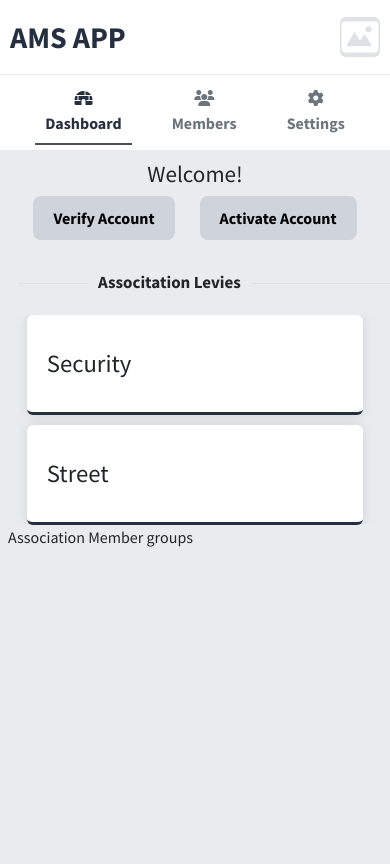
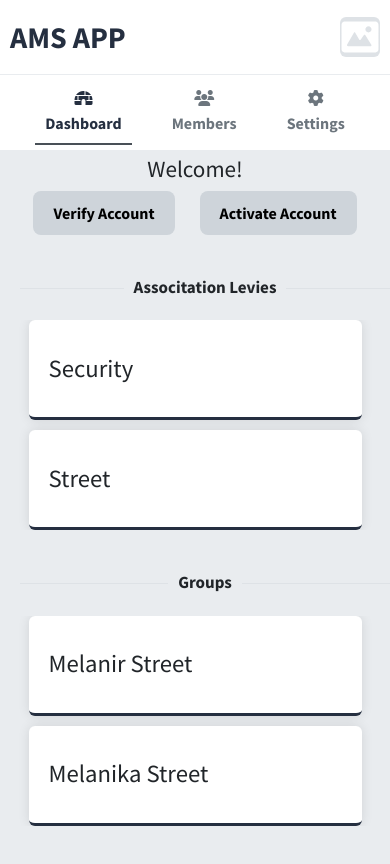
Before and after one commit to codepraycode/ams_app, a React app: page / in a window 390 px wide. Built offline with nearby package versions, Linux system fonts and the light colour scheme; the HTML template or start-up script is replaced by a standard one.

Commit message:
added groups display

```diff
--- a/src/components/Groups.jsx
+++ b/src/components/Groups.jsx
@@ -1,11 +1,25 @@
 import React from 'react'
+import { useSelector } from 'react-redux';
+import { getGroups } from '../app/accountSlice';
+import Section from './Section'
 
 function Groups() {
+  const groups = useSelector(getGroups);
+
   return (
-    <section className='px-2'>
-        Association Member groups
-    </section>
+    <Section title={"Groups"}>
+
+      <div className="cards">
+        {
+          groups.map((group) => (
+            <div className='cards_item' key={group.id}>
+              <h2>{group.name}</h2>
+            </div>
+          ))
+        }
+      </div>
+    </Section>
   )
 }
 
-export default Groups
+export default Groups;
--- a/src/components/Levies.jsx
+++ b/src/components/Levies.jsx
@@ -1,23 +1,19 @@
 import React from 'react'
 import { useSelector } from 'react-redux'
 import { getLevies } from '../app/accountSlice'
+
+import Section from './Section';
 
 function Levies() {
     const levies = useSelector(getLevies);
 
     return (
-      <section className='levies_container px-2'>
+        <Section title={"Associtation Levies"}>
 
-        <div className="title">
-          <span className='label'>Associtation Levies</span>
-
-          <span className='liner'></span>
-        </div>
-
-        <div className="levy">
+          <div className="cards">
             {
                   levies.map((levy)=>(
-                  <div className='levy_item' key={levy.id}>
+                      <div className='cards_item' key={levy.id}>
                           <h2>{levy.label}</h2>
                     </div>
                 ))
@@ -25,7 +21,7 @@ function Levies() {
           </div>
 
 
-      </section>
+        </Section>
     )
 }
 
--- /dev/null
+++ b/src/components/Section.jsx
@@ -0,0 +1,25 @@
+import React from 'react';
+
+
+/* A section wrapper */
+
+function Section ({title, children }) {
+
+    return (
+        <section>
+
+            <div className="header">
+                <span className='section_title'>{title}</span>
+                <span className='liner'></span>
+            </div>
+
+            <div className="section_content">
+                {children}
+            </div>
+
+
+        </section>
+    )
+}
+
+export default Section;
--- a/src/pages/Dashboard.jsx
+++ b/src/pages/Dashboard.jsx
@@ -8,7 +8,8 @@ const Dashboard = () => {
 
   return (
     <>
-      <div className='intro'>
+
+      <section className='intro'>
 
         <div>
           <h3>Welcome!</h3>
@@ -20,12 +21,14 @@ const Dashboard = () => {
           <button>Verify Account</button>
           <button>Activate Account</button>
         </div>
-      </div>
+      </section>
 
 
-      <Levies />
-
-      <Groups/>
+      <section className='sided_section'>
+        <Levies />
+        <div className="divider"></div>
+        <Groups/>
+      </section>
 
     </>
   )
--- a/src/scss/app.scss
+++ b/src/scss/app.scss
@@ -519,14 +519,88 @@ nav{
         }
 }
 
+section {
+    margin: 10px 15px 30px 15px;
+    padding: 0px 15px;
+
+    // margin-bottom: 30px;
+
+    .header {
+        font-weight: bold;
+        font-size: $medium -3;
+
+        position: relative;
+        overflow: hidden;
+        // background-color: red;
+        left: 10px;
+
+        margin: 0 0 20px 0;
+
+
+        .section_title {
+            margin: 0;
+            font-size: $small+4;
+            position: relative;
+            left: 70px;
+
+            background: $gray-200;
+            padding: 0 10px;
+        }
+
+        .liner {
+            display: block;
+            position: absolute;
+            width: 100%;
+            height: 1px;
+            background-color: $gray-300;
+            top: 50%;
+            left: 0%;
+            z-index: -1;
+
+
+        }
+    }
+}
+
+.sided_section{
+    margin: 10px 5px 30px 5px;
+    padding: 0px ;
+
+    display: flex;
+    align-items: center;
+    justify-content: space-evenly;
+    column-gap:0px;
+    position: relative;
+    .divider{
+        background: $gray-300;
+        width: 2px;
+        height: 100%;
+        position: absolute;
+        left: 49%;
+    }
+    &>section{
+        width: 45%;
+
+        margin: 10px 5px;
+        padding: 0px 10px;
+        &:first-of-type .header .liner {
+            width: 95%;
+            height: 1px;
+            background-color: $gray-300;
+            top: 50%;
+            left: 0%;
+            z-index: -1;
+
+
+        }
+    }
+}
+
 .intro{
     display: flex;
-    // background-color: red;
     align-items: center;
     justify-content: space-between;
-    // flex-wrap: wrap;
-    padding: 10px 20px;
-
+    // margin-bottom: 30px;
 
     .actions{
         display: flex;
@@ -615,45 +689,9 @@ nav{
     }
 }
 
-section{
-    .title{
-        font-weight: bold;
-        font-size: $medium -3;
-
-        position: relative;
-        overflow: hidden;
-        // background-color: red;
-        left: 10px;
-
-        margin: 0 0 20px 0;
 
 
-        .label{
-            margin: 0;
-            font-size: $small+4;
-            position: relative;
-            left:70px;
-
-            background: $gray-200;
-            padding: 0 10px;
-        }
-
-        .liner{
-            display: block;
-            position: absolute;
-            width: 100%;
-            height: 1px;
-            background-color: $gray-300;
-            top: 50%;
-            left: 0%;
-            z-index: -1;
-
-
-        }
-    }
-}
-
-.levy{
+.cards{
     display: flex;
     align-items: center;
     // justify-content: space-around;
@@ -665,7 +703,7 @@ section{
 
     &_item{
         height: 100px;
-        width: 200px;
+        min-width: 200px;
         background-color: $white;
         display: flex;
         align-items: center;
@@ -714,15 +752,65 @@ section{
         }
     }
 
+    section{
+        padding: 0;
+        margin: 5px 0;
+        .header {
+
+                .section_title {
+
+                    left: 0;
+                    display: block;
+                    width: fit-content;
+                    margin: 0 auto;
+                }
+
+                .liner {
+                    display: block;
+                    position: absolute;
+                    width: 100%;
+                    height: 1px;
+                    background-color: $gray-300;
+                    top: 50%;
+                    left: 0%;
+                    z-index: -1;
+
+
+                }
+            }
+    }
+
+    .sided_section {
+        // margin: 10px 5px 30px 5px;
+
+        padding: 0;
+        margin: 5px 0;
+
+        display: block;
+
+        .divider {
+            display: none;
+        }
+
+        &>section {
+            width: 100%;
+
+            margin: 40px 0;
+
+            &:first-of-type .header .liner {
+                width: 100%;
+            }
+        }
+    }
 
     .intro {
         display: flex;
         flex-direction: column;
-        margin-bottom: 20px;
+        margin-bottom: 35px;
     }
 
 
-    .levy{
+    .cards{
         flex-direction: column;
 
         &_item{
```
Lines whose indentation alone changed are shown as unchanged.
